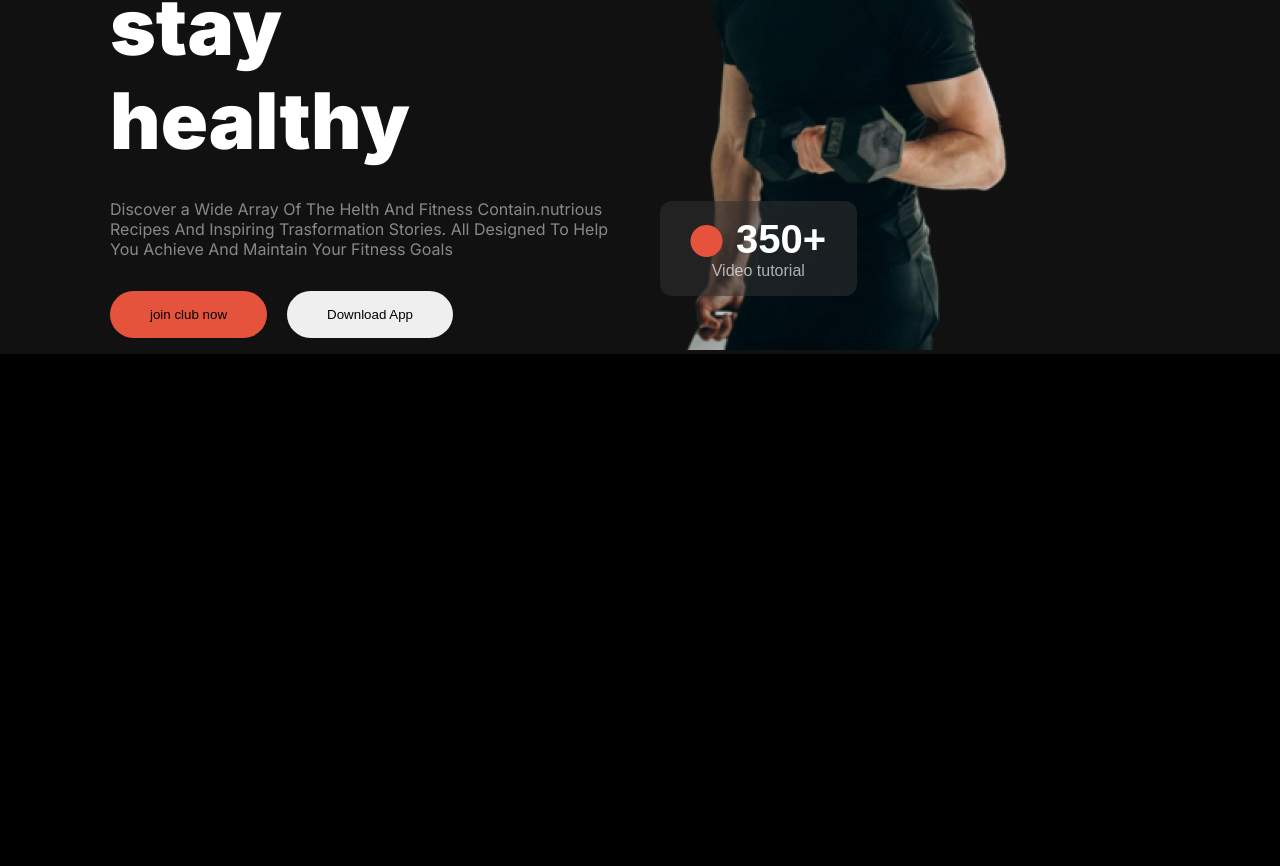
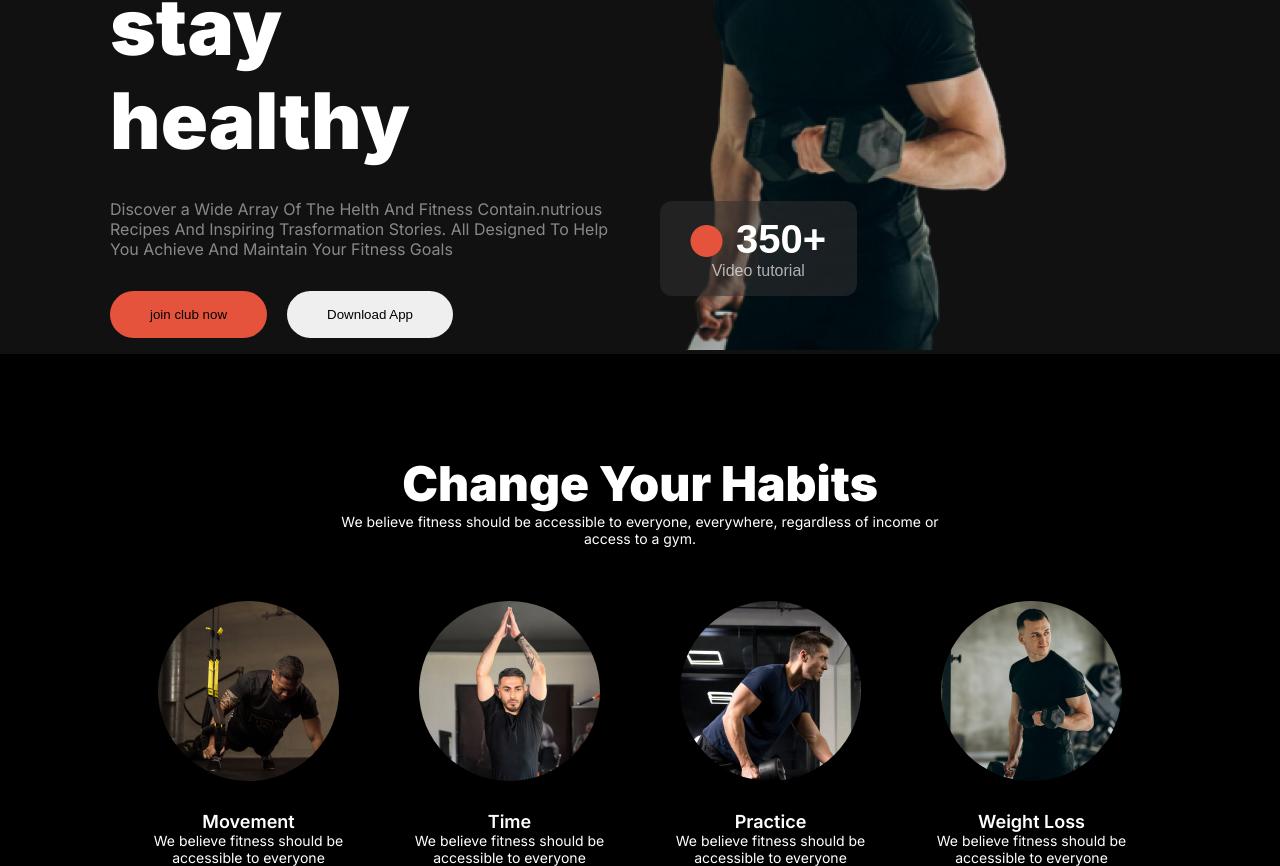
Before and after one commit to shipumaruf/ASSIGNMENT-2, a plain HTML site: page index.html in a window 1280 px wide. Shown: the part 391-1257 px from the top of the page. Before the commit the page ends 800 px from the top, so only its background shows below. Drawn offline with Linux system fonts and the light colour scheme; a web font is replaced by a local one.

Commit message:
added habit section

```diff
--- a/index.html
+++ b/index.html
@@ -73,9 +73,36 @@
         <section class="habits">
             <div class="habit-container">
                 <div class="habit-text-cotain">
-                    <h1>Change Your Habits</h1>
-                    <p>We believe fitness should be accessible to everyone, everywhere, regardless of income or access
+                    <h1 class="habit-titel">Change Your Habits</h1>
+                    <p class="habit-description">We believe fitness should be accessible to everyone, everywhere, regardless of income or access
                         to a gym.</p>
+                </div>
+
+                <div class="habit-img-container display-flex">
+                    <div class="habit-img">
+                        <img src="images/image 3.png" alt="">
+                        <h3>Movement</h3>
+                        <p>We believe fitness should be accessible to everyone</p>
+                    </div>
+                    <div class="habit-img">
+                        <img src="images/image 2.png" alt="">
+
+                            <h3>Time</h3>
+                            <p>We believe fitness should be accessible to everyone</p>
+
+
+                    </div>
+                    <div class="habit-img">
+                        <img src="images/image 4.png" alt="">
+                        <h3>Practice</h3>
+                        <p>We believe fitness should be accessible to everyone</p>
+                    </div>
+                    <div class="habit-img">
+                        <img src="images/image 5.png" alt="">
+                        <h3>Weight Loss</h3>
+                        <p>We believe fitness should be accessible to everyone</p>
+                    </div>
+
                 </div>
 
             </div>
--- a/styles/style.css
+++ b/styles/style.css
@@ -105,6 +105,7 @@ body{
     display: flex;
     gap: 40px;
     justify-content: space-between;
+    margin-bottom: 100px;
 }
 .banner-title{
     color:rgb(255, 255, 255);;
@@ -211,6 +212,63 @@ button .free-workout{
 
 
 /* banner style end  */
+/* habit section start  */
+.habits{
+
+}
+.habit-container{
+    max-width: 1044px;
+    margin: 0 auto;
+
+}
+.habit-text-cotain{
+    color: rgb(255, 255, 255);
+    text-align: center;
+    width: 60%;
+    margin: 0 auto;
+
+}
+.habit-titel{
+font-size: 48px;
+font-weight: 900;
+
+}
+.habit-description{
+font-size: 14px;
+font-weight: 400;
+}
+.habit-img-container{
+    color:rgb(255, 255, 255) ;
+    margin-top: 54px;
+    text-align: center;
+
+}
+.habit-img-container h3{
+font-size: 18px;
+font-weight: 600;
+
+
+}
+.habit-img-container p{
+font-size: 14px;
+font-weight: 400;
+}
+.habit-img img{
+    border-radius: 50%;
+    margin-bottom: 26px;
+}
+
+
+
+
+
+
+
+
+
+
+
+/* habit section end  */
 
 
 /* media quare for mobile  */
```
